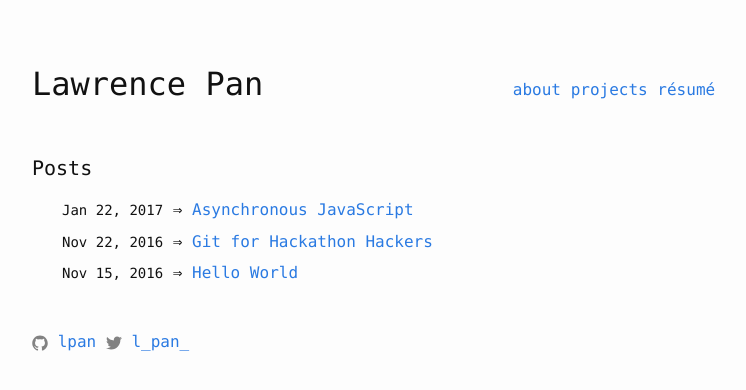
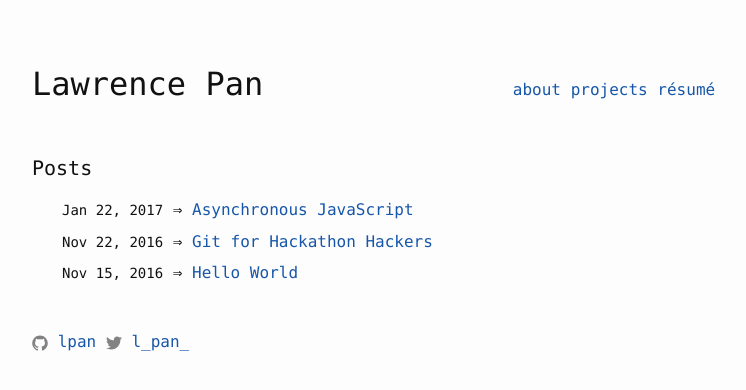
Before and after one commit to lpan/lpan.github.io, a Jekyll site: the page built from index.html, in a window 1280 px wide. Shown: the top 390 px of the page, without its empty margins (238-984 px from the left). Built offline with Jekyll 4.4.1, drawn with Linux system fonts in a browser that asks for light colours.

Commit message:
consistent color for links

```diff
--- a/_sass/_base.scss
+++ b/_sass/_base.scss
@@ -91,7 +91,7 @@ h1, h2, h3, h4, h5, h6 {
  * Links
  */
 a {
-  color: $brand-color;
+  color: darken($brand-color, 15%);
   text-decoration: none;
 
   &:visited {
```
